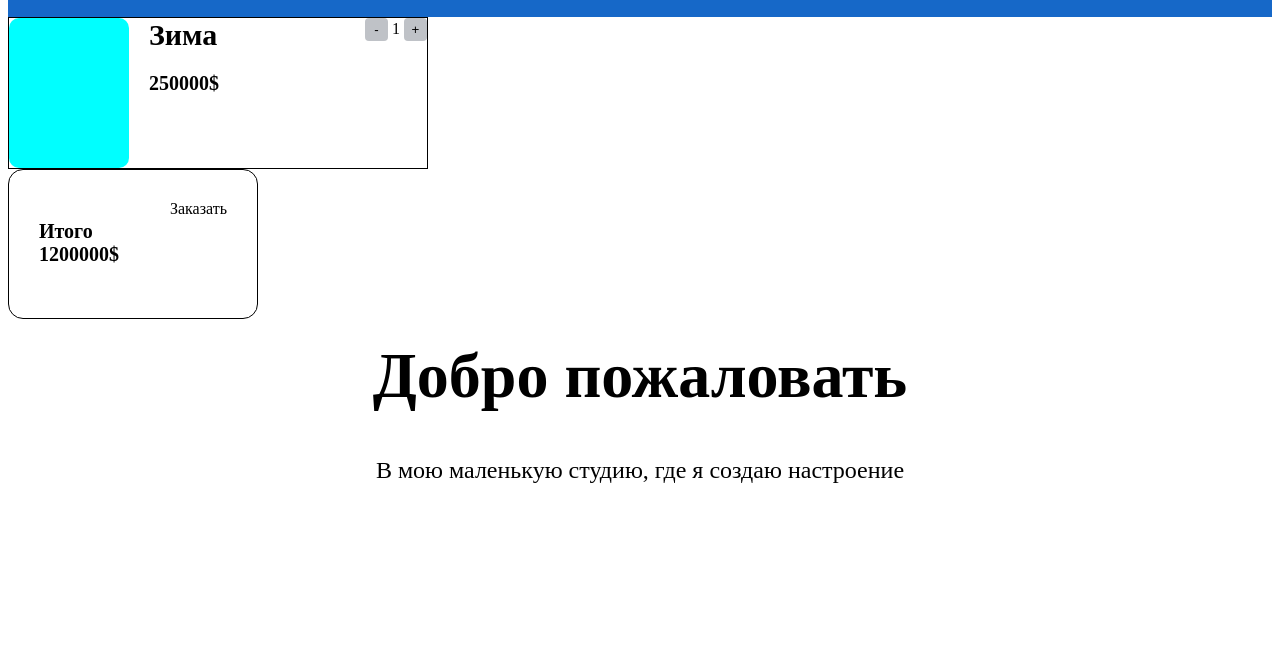
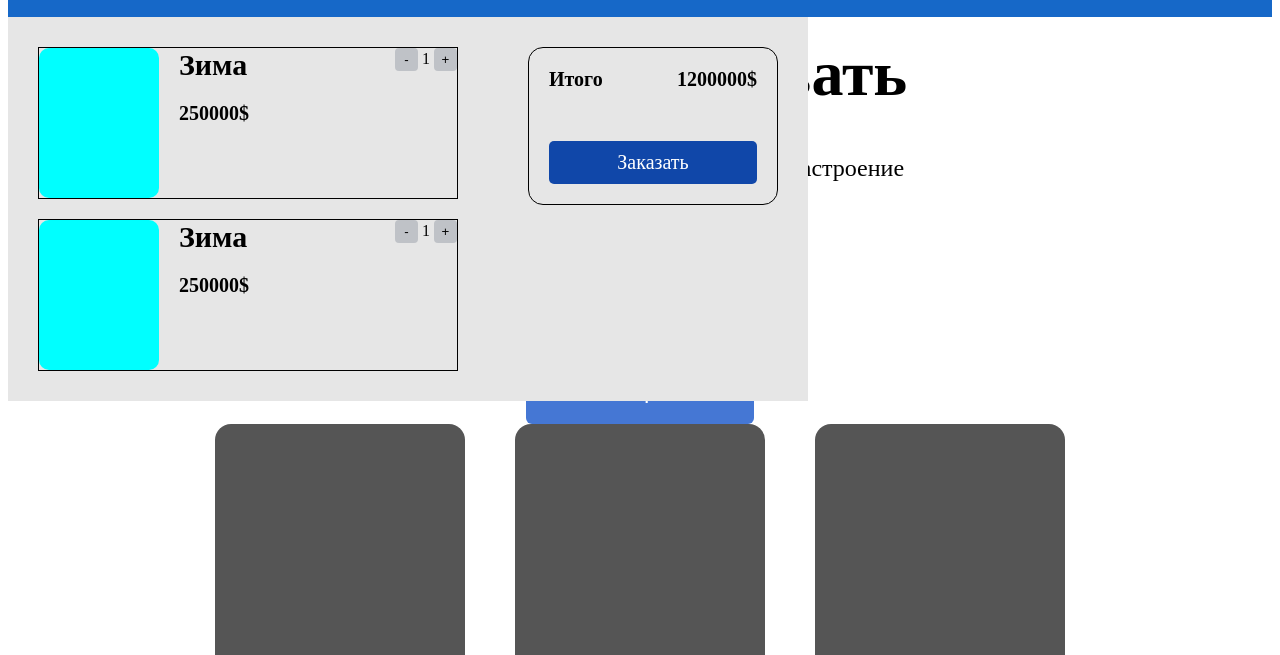
Before and after one commit to Yanarkaev/ArtSpectre, a plain HTML site: page index.html in a window 1280 px wide. Shown: the part 81-736 px from the top of the page. Drawn offline with Linux system fonts and the light colour scheme.

Commit message:
почти закончила делать верстку корзины

```diff
--- a/index.html
+++ b/index.html
@@ -40,6 +40,20 @@
             <button class="cartModalCounterInc">+</button>
           </div>
         </div>
+
+        <div class="cartModalProduct">
+          <div class="cartModalProductImg"></div>
+          <div class="cartModalProductInfo">
+            <span class="cartModalProductName">Зима</span>
+            <span class="cartModalProductPrice">250000$</span>
+          </div>
+          <div class="cartModalCounter">
+            <button class="cartModalCounterDec">-</button>
+            <span class="cartModalProductCount">1</span>
+            <button class="cartModalCounterInc">+</button>
+          </div>
+        </div>
+
 
       </div>
 
--- a/style.css
+++ b/style.css
@@ -99,8 +99,6 @@ header {
     justify-content: center;
 }
 
-}
-
 /* ================== Корзина */
 
 .cartModal {
@@ -144,6 +142,10 @@ header {
     width: 100%;
 }
 
+.cartModalProduct:not(:last-of-type){
+    margin-bottom: 20px;
+}
+
 .cartModalLeftBlock {
     max-width: 420px;
     width: 100%;
@@ -170,21 +172,37 @@ header {
 
 .cartModalOrder{
     display: flex;
+    flex-direction: column;
     border: 1px solid black;
     width: 100%;
-    width: 250px;
-    height: 150px;
+    max-width: 250px;
     border-radius: 15px;
-    padding: 30px;
+    padding: 20px;
     box-sizing: border-box;
 }
 .cartModalTotal{
     font-size: 20px;
     font-weight: 600;
-    margin-top: 20px
+    /* margin-top: 20px; */
+    display: flex;
+    justify-content: space-between;
 }
 
 .cartModalOrderSum{
 
 }
+
+.cartModalOrderBtn{
+    background-color: #1047A9;
+    text-align: center;
+    margin-top: 50px;
+    padding: 10px;
+    font-size: 20px;
+    color: #fff;
+    border-radius: 5px;
+    cursor: pointer;
+    transition: .2s background-color;
 }
+.cartModalOrderBtn:hover{
+    background-color: #032c72;
+}
```
